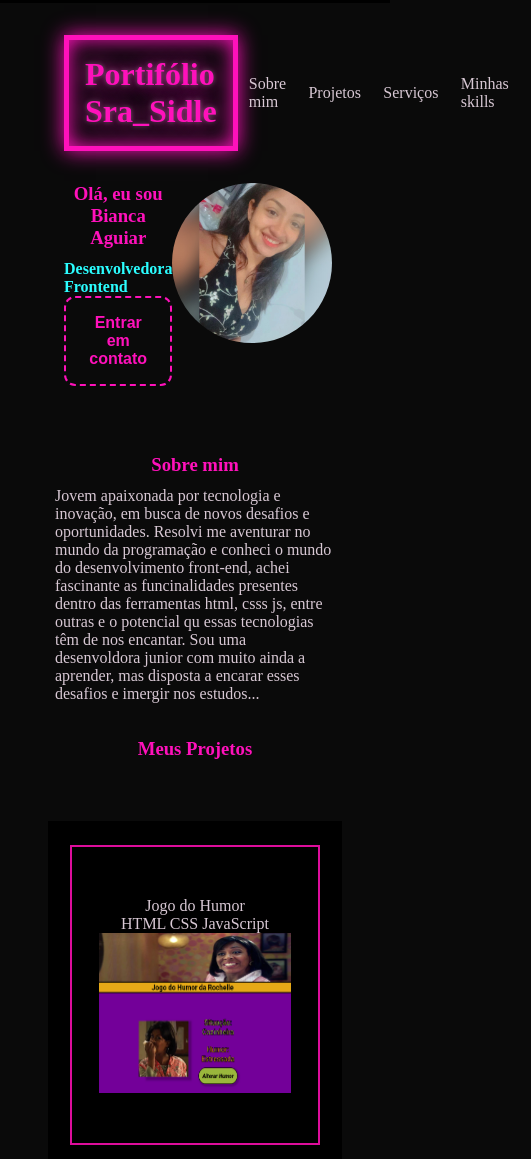
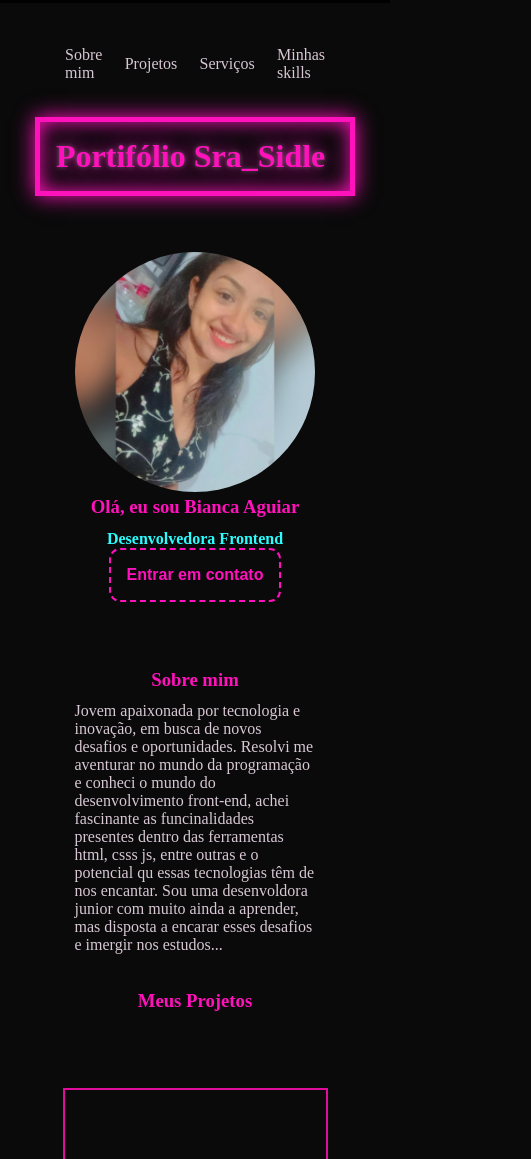
Before and after one commit to SraSidle/Portifolio_SraSidle, a plain HTML site: page index.html in a window 390 px wide. Shown: the part 841-2000 px from the top of the page, 531 px wide, since content can reach past the window. Drawn offline with nearby package versions, Linux system fonts and the light colour scheme.

Commit message:
responsividade para celular quase pronta

```diff
--- a/home.css
+++ b/home.css
@@ -8,6 +8,23 @@ body{
 }
 
 @media (max-width:1000px){
+     nav{
+         flex-direction: column-reverse;
+         justify-content: center;
+         align-items: center;
+     }
+     .titulo{
+         width: 10rem;
+         margin: 1.5rem 0.7rem;
+     }
+     .apresentacao{
+         flex-direction: column-reverse;
+         justify-content: center;
+         align-items: center;
+     }
+}
+
+@media (max-width: 385px){
 
 }
 
@@ -40,6 +57,10 @@ nav > p{
     box-shadow: inset 0 0 20px #f1b, 0 0 20px #f1b;
 }
 
+.titulo{
+    width: 20rem;
+}
+
 ul{
     display: flex;
     justify-content: space-evenly;
@@ -60,7 +81,7 @@ i{
 .apresentacao{
     padding: 1rem;
     display: flex;
-    justify-content: space-evenly;
+    justify-content: center;
 }
 
 .container-left{
@@ -98,12 +119,12 @@ button:hover{
 }
 
 .foto{
-    width: 10rem;
+    width: 15rem;
     border-radius: 50%;
 }
 
 .sobre-eu{
-    margin: 5% 10%;
+    margin: 5% 15%;
     padding: 1rem;
 }
 
@@ -141,9 +162,9 @@ h3{
 }
 
 .corner{
-    width: 297px;
-    height: 347px;
-    background: black;
+    width: 296px;
+    height: 346px;
+    background: rgb(10, 10, 10);
     z-index: 1;
     display: flex;
     align-items: center;
@@ -152,8 +173,8 @@ h3{
 }
 
 .content{
-    width: 250px;
-    height: 300px;
+    width: 265px;
+    height: 315px;
     z-index: 2;
     display: flex;
     flex-direction: column;
@@ -179,8 +200,8 @@ h3{
 
 .card-project > img,
 img.card{
-    width: 12rem;
-    height: 10rem;
+    width: 13rem;
+    height: 8rem;
 }
 
 .row-servicos{
@@ -205,7 +226,7 @@ img.card{
     display: flex;
     justify-content: center;
     align-items: center;
-
+    flex-wrap: wrap;
 }
 
 .row-skills > img{
```
